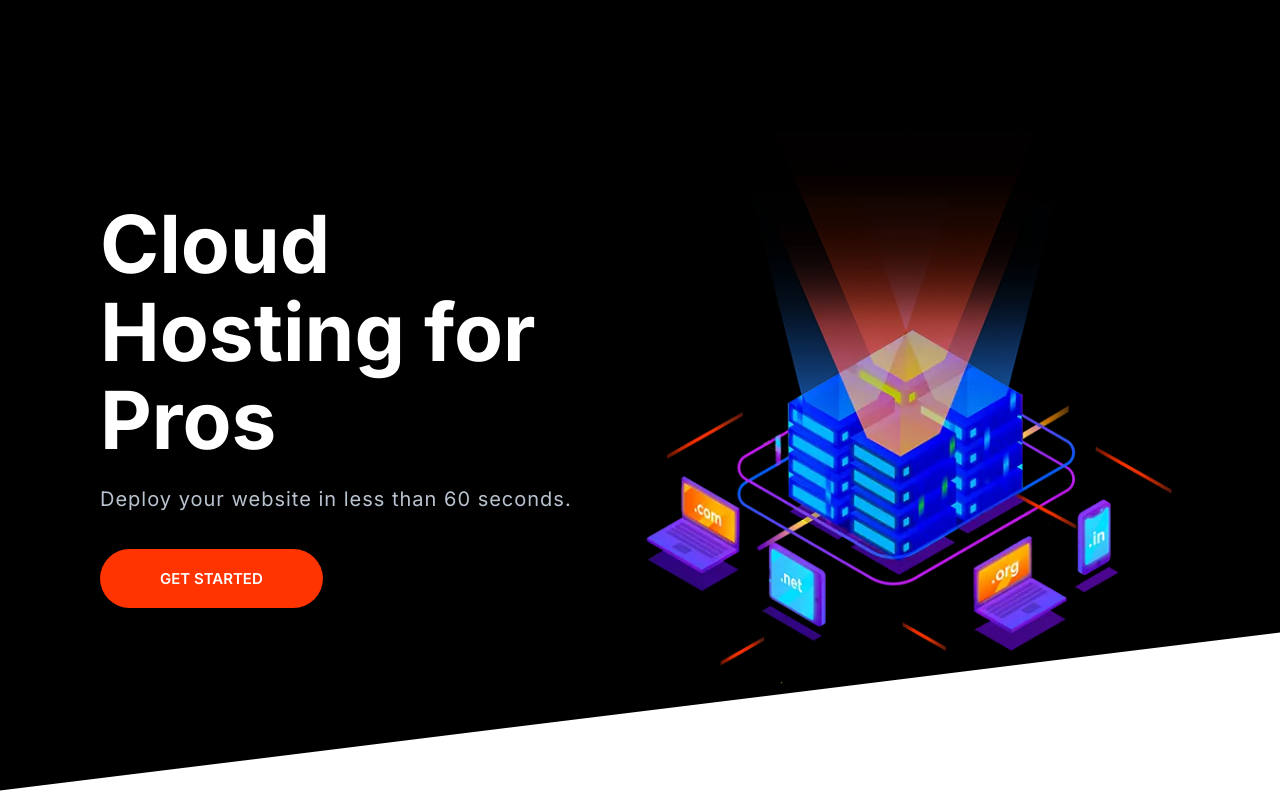
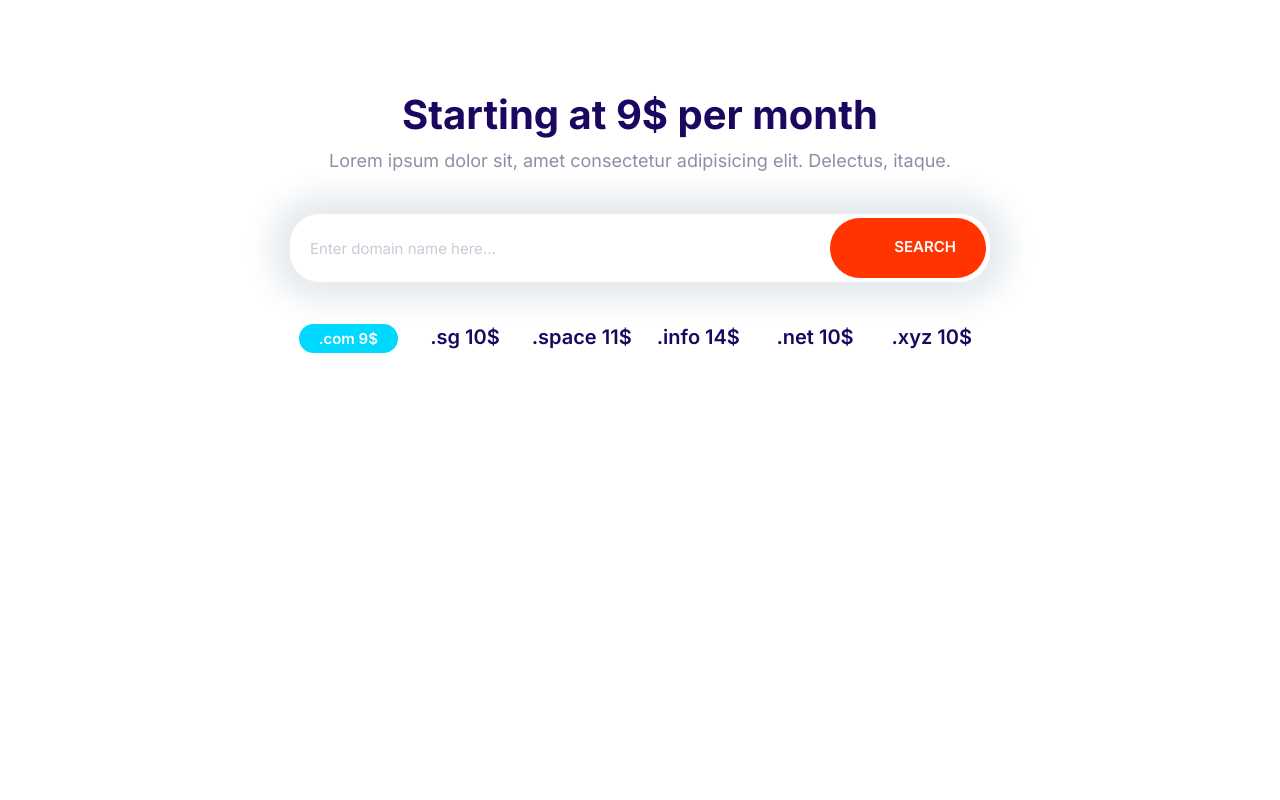
Before and after one commit to akapetano/moshify, a plain HTML site: page index.html in a window 1280 px wide. Drawn offline with Linux system fonts and the light colour scheme.

Commit message:
Build the domain block component.

```diff
--- a/css/styles.css
+++ b/css/styles.css
@@ -200,10 +200,18 @@ a {
   font-size: 1.8rem;
   font-weight: 600;
   margin: 1rem 0;
+  outline: 0;
   padding: 2rem 3rem;
   text-align: center;
   text-transform: uppercase;
   white-space: nowrap;
+}
+
+.btn .icon {
+  width: 2rem;
+  height: 2rem;
+  margin-right: 1rem;
+  vertical-align: middle;
 }
 
 .btn--primary {
@@ -283,7 +291,7 @@ a {
 .input-group .input {
   border: 0;
   flex-grow: 1;
-  padding: 1.5rem 1rem;
+  padding: 1.5rem 2rem;
 }
 
 .input-group .btn {
@@ -698,3 +706,28 @@ a {
     align-self: center;
   }
 }
+
+/* Domain Block */
+.block-domain .input-group {
+  box-shadow: 0 0 30px 20px #e6ebee;
+  border: 0;
+  margin: 4rem auto;
+  max-width: 700px;
+}
+
+.block-domain__prices {
+  display: grid;
+  grid-template-columns: repeat(3, 1fr);
+  grid-template-rows: repeat(2, 6rem);
+  font-size: 2rem;
+  font-weight: 600;
+  justify-items: center;
+  max-width: 700px;
+  margin: 0 auto;
+}
+
+@media screen and (min-width: 768px) {
+  .block-domain__prices {
+    grid-template-columns: repeat(auto-fit, minmax(10rem, 1fr));
+  }
+}
--- a/index.html
+++ b/index.html
@@ -15,25 +15,35 @@
     <link rel="stylesheet" href="css/styles.css" />
   </head>
   <body>
-    <section class="block block--dark block--skewed-left">
-      <div class="container grid grid--1x2">
-        <header class="block__header hero__content">
-          <h1 class="block__heading">Cloud Hosting for Pros</h1>
-          <p class="hero__tagline">
-            Deploy your website in less than 60 seconds.
-          </p>
-          <a href="" class="btn btn--accent btn--stretched">Get Started</a>
-        </header>
-        <picture>
-          <source
-            type="image/webp"
-            srcset="images/banner.webp 1x, images/banner@2x.webp 2x" />
-          <source
-            type="image/png"
-            srcset="images/banner.png 1x, images/banner@2x.png 2x" />
-          <img class="hero__image" src="images/banner.png" alt=""
-        /></picture>
+    <section class="block container block-domain">
+      <header class="block__header">
+        <h2>Starting at 9$ per month</h2>
+        <p>
+          Lorem ipsum dolor sit, amet consectetur adipisicing elit. Delectus,
+          itaque.
+        </p>
+      </header>
+      <div class="input-group box-shadow">
+        <input
+          type="text"
+          class="input"
+          placeholder="Enter domain name here..."
+        />
+        <button class="btn btn--accent">
+          <svg class="icon icon--white">
+            <use xlink:href="images/sprite.svg#search"></use>
+          </svg>
+          Search
+        </button>
       </div>
+      <ul class="list block-domain__prices">
+        <li><span class="badge badge--secondary">.com 9$</span></li>
+        <li>.sg 10$</li>
+        <li>.space 11$</li>
+        <li>.info 14$</li>
+        <li>.net 10$</li>
+        <li>.xyz 10$</li>
+      </ul>
     </section>
     <script src="js/main.js"></script>
   </body>
```
Also changed, not shown: components/domain-block.html (added, +26 -0 lines).
